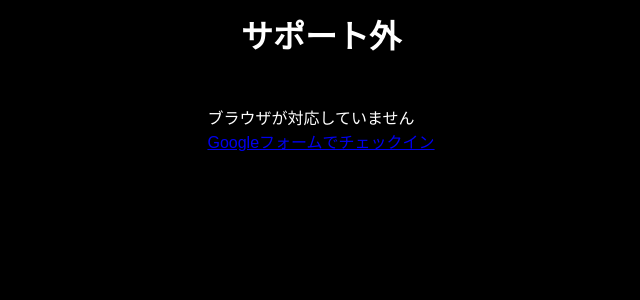
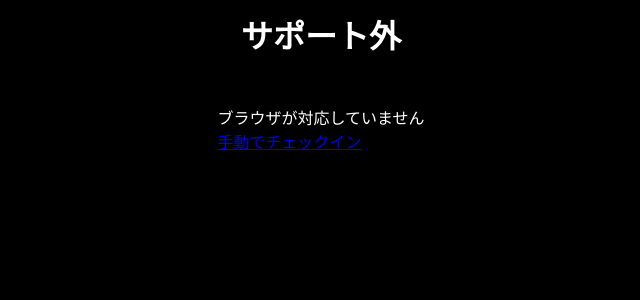
Before and after one commit to taikis/MiNERVA, a PHP site: page / in a window 1280 px wide. Shown: the part 1089-1389 px from the top of the page, without its empty margins (319-959 px from the left). Run offline with PHP 8.4, Linux system fonts and the light colour scheme; the visitor is signed in with stand-in values (Sample User, id 1); data that the repository does not hold is empty.

Commit message:
リンク切れを修正
Googleフォームから自前のフォームへ

```diff
--- a/web/checkin/index.php
+++ b/web/checkin/index.php
@@ -81,7 +81,7 @@
 
         <div id="js-unsupported" class="unsupported">
             <p class="unsupported-title">サポート外</p>
-            <p>ブラウザが対応していません<br><a href="../checkin-form/">Googleフォームでチェックイン</a></b></p>
+            <p>ブラウザが対応していません<br><a href="./use-form.php">手動でチェックイン</a></b></p>
         </div>
 
         <script
```
